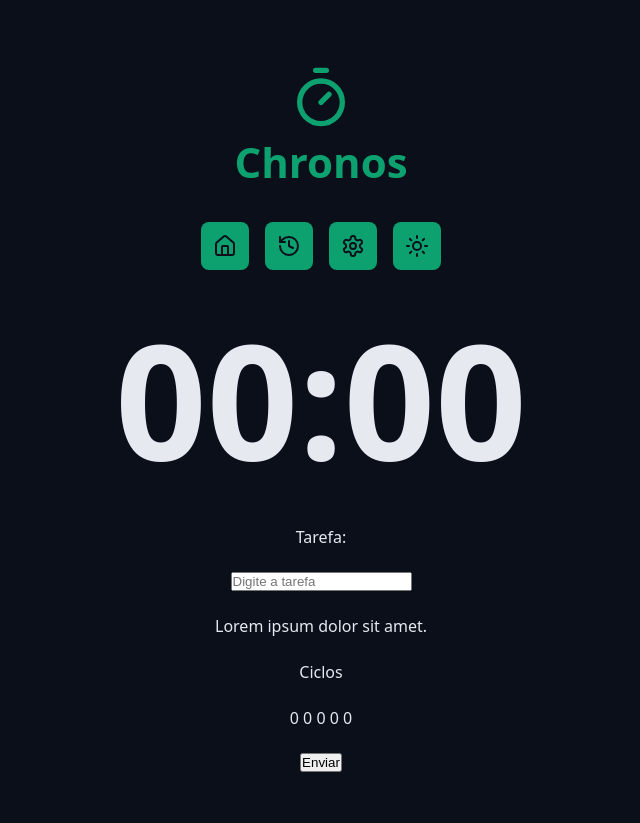
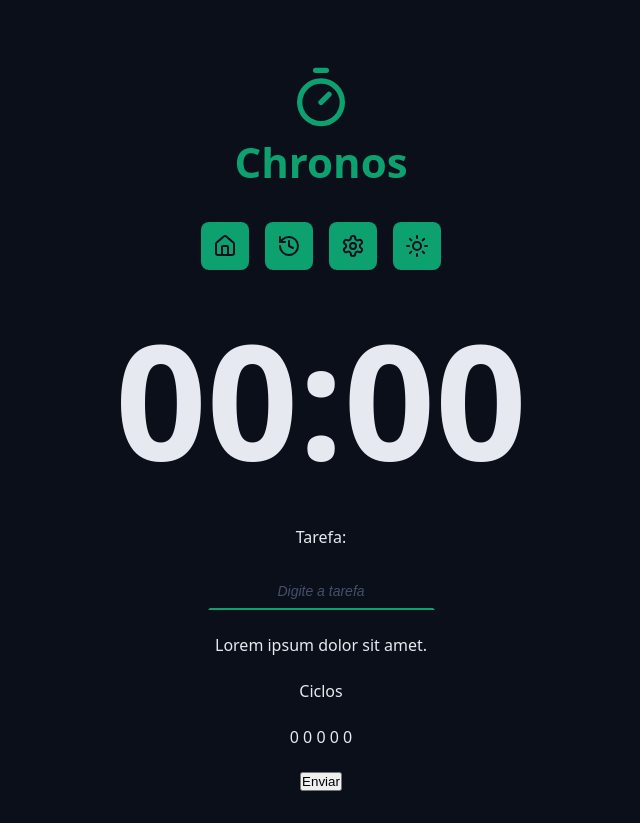
Before and after one commit to Heber-Stavrakas-Gaipo/chronos-pomodoro-app, a React (Vite) app: page / in a window 1280 px wide. Shown: the whole page, without its empty margins (319-959 px from the left). Built offline with nearby package versions, Linux system fonts and the light colour scheme.

Commit message:
:construction: :lipstick: style input

```diff
--- a/src/components/Input/index.tsx
+++ b/src/components/Input/index.tsx
@@ -1,4 +1,5 @@
-// import styles from './styles.module.css';
+import styles from './styles.module.css';
+
 type InputProps = {
   id: string;
   labelText?: string;
@@ -8,7 +9,7 @@
   return (
     <>
       {labelText && <label htmlFor={id}>{labelText}</label>}
-      <input id={id} type={type} {...rest} />
+      <input className={styles.input} id={id} type={type} {...rest} />
     </>
   );
 }
--- a/src/components/Input/styles.module.css
+++ b/src/components/Input/styles.module.css
@@ -1,6 +1,31 @@
 .input {
-  font-size: clamp(8rem, 30vw, 16rem);
-  font-weight: bold;
+  background-color: transparent;
   text-align: center;
-  line-height: 1.2;
+  font-size: 1.6rem;
+  color: var(--text-default);
+
+  padding: .8rem;
+
+  border: 0.2rem solid transparent;
+  border-bottom: 0.2rem solid var(--primary);
+
+  outline: none;
+
+  transition: all .1s ease-in-out;
 }
+
+.input:focus {
+  border-radius: .8rem;
+  border: 0.2rem solid var(--primary);
+}
+
+.input::placeholder {
+  color: var(--gray-500);
+  font-size: 1.4rem;
+  font-style: italic;
+}
+
+.input:disabled {
+  border-bottom: 0.2rem solid var(--disabled);
+  color: var(--text-muted);
+}
```
